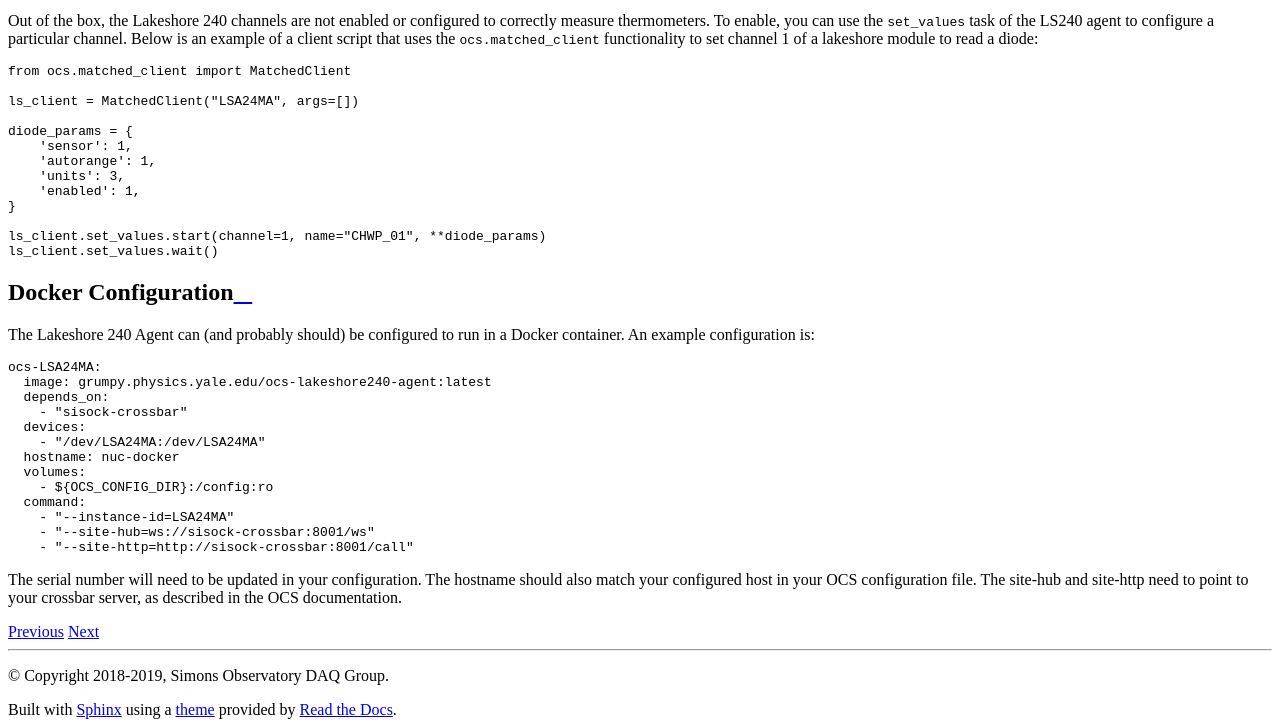
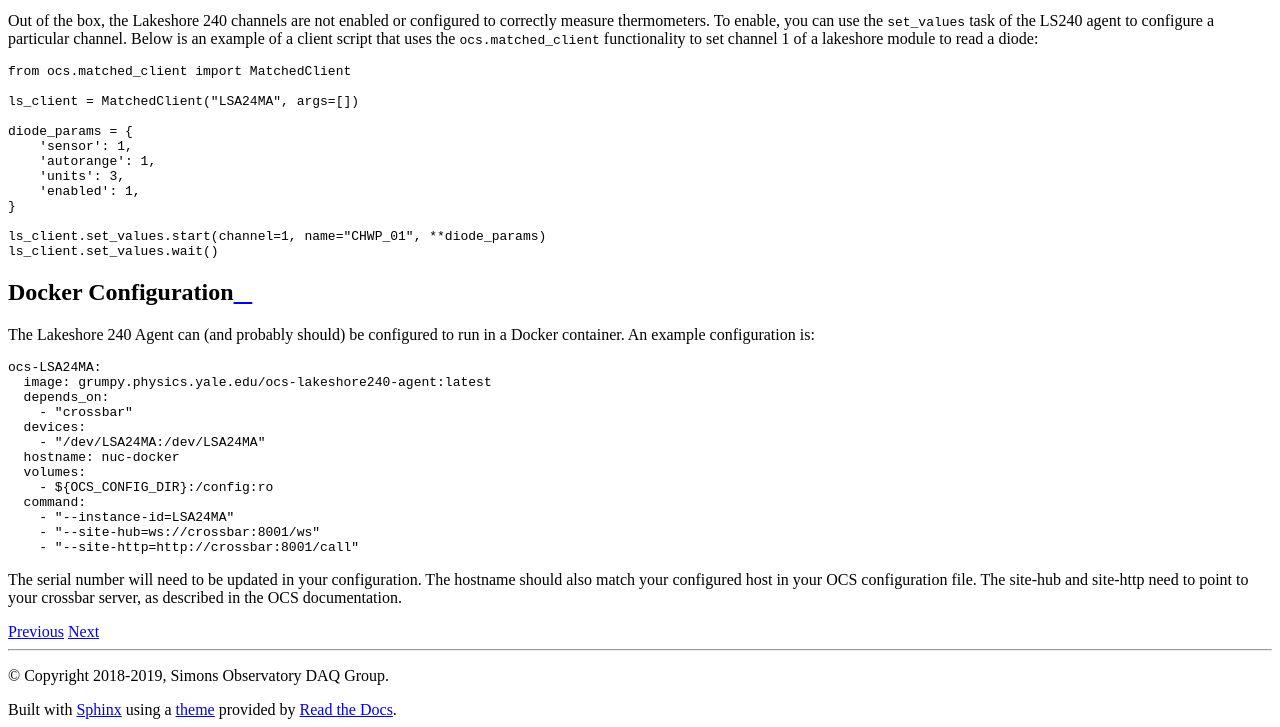
Before and after one commit to simonsobs/socs, a Sphinx documentation site: the page built from docs/agents/lakeshore240.rst, in a window 1280 px wide and 900 px high, scrolled down 1538 px, cut to the strip 173-900 px from the top of the window. Built offline with Sphinx 7.4.7 and the Read the Docs theme 2.0.0, drawn with Linux system fonts in a browser that asks for light colours.

Commit message:
Replace 'sisock-crossbar' with 'crossbar'

```diff
--- a/docs/agents/lakeshore240.rst
+++ b/docs/agents/lakeshore240.rst
@@ -101,7 +101,7 @@
   ocs-LSA24MA:
     image: grumpy.physics.yale.edu/ocs-lakeshore240-agent:latest
     depends_on:
-      - "sisock-crossbar"
+      - "crossbar"
     devices:
       - "/dev/LSA24MA:/dev/LSA24MA"
     hostname: nuc-docker
@@ -109,8 +109,8 @@
       - ${OCS_CONFIG_DIR}:/config:ro
     command:
       - "--instance-id=LSA24MA"
-      - "--site-hub=ws://sisock-crossbar:8001/ws"
-      - "--site-http=http://sisock-crossbar:8001/call"
+      - "--site-hub=ws://crossbar:8001/ws"
+      - "--site-http=http://crossbar:8001/call"
 
 The serial number will need to be updated in your configuration. The hostname
 should also match your configured host in your OCS configuration file. The
--- a/docs/agents/pysmurf/pysmurf-archiver.rst
+++ b/docs/agents/pysmurf/pysmurf-archiver.rst
@@ -59,7 +59,7 @@
             - /home/ocs:/home/ocs
             - /data:/data
         depends_on:
-            - "sisock-crossbar"
+            - "crossbar"
 
 Archived Path
 --------------
--- a/docs/agents/pysmurf/pysmurf-controller.rst
+++ b/docs/agents/pysmurf/pysmurf-controller.rst
@@ -86,7 +86,7 @@
             - /data:/data
             - /path/to/dev/pysmurf/:/usr/local/src/pysmurf
         depends_on:
-            - "sisock-crossbar"
+            - "crossbar"
 
 
 
--- a/docs/agents/pysmurf/pysmurf-monitor.rst
+++ b/docs/agents/pysmurf/pysmurf-monitor.rst
@@ -139,7 +139,7 @@
             - ${OCS_CONFIG_DIR}:/config
             - /data:/data
         depends_on:
-            - "sisock-crossbar"
+            - "crossbar"
 
 Where DB_HOST, DB, DB_USER, and DB_PW are set in the ``.env`` file in the same dir as
 the docker-compose file.
```
Also changed, not shown: 13 other files.
